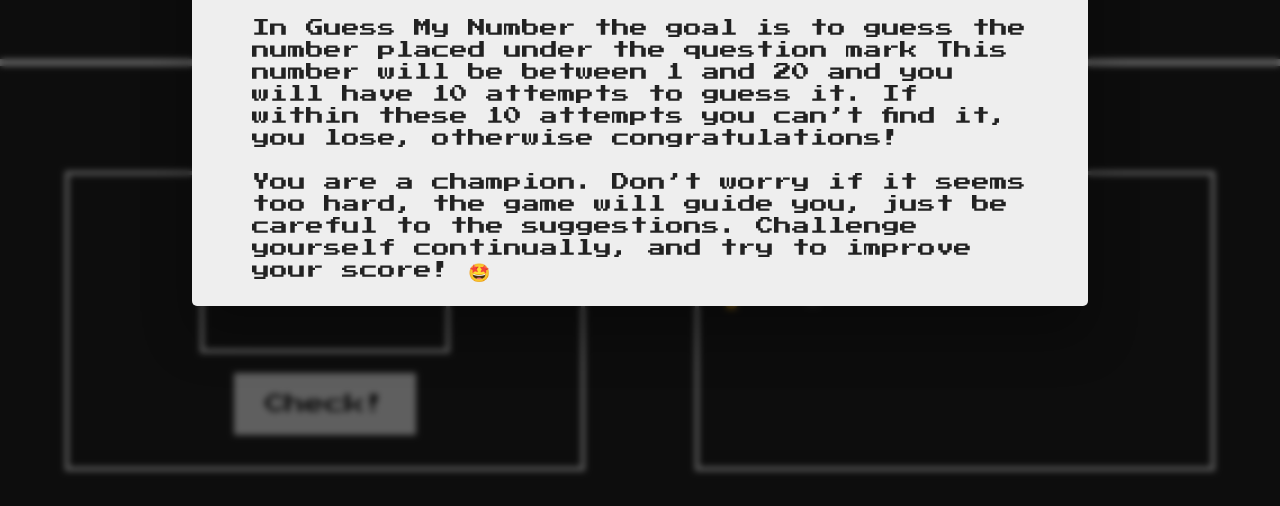
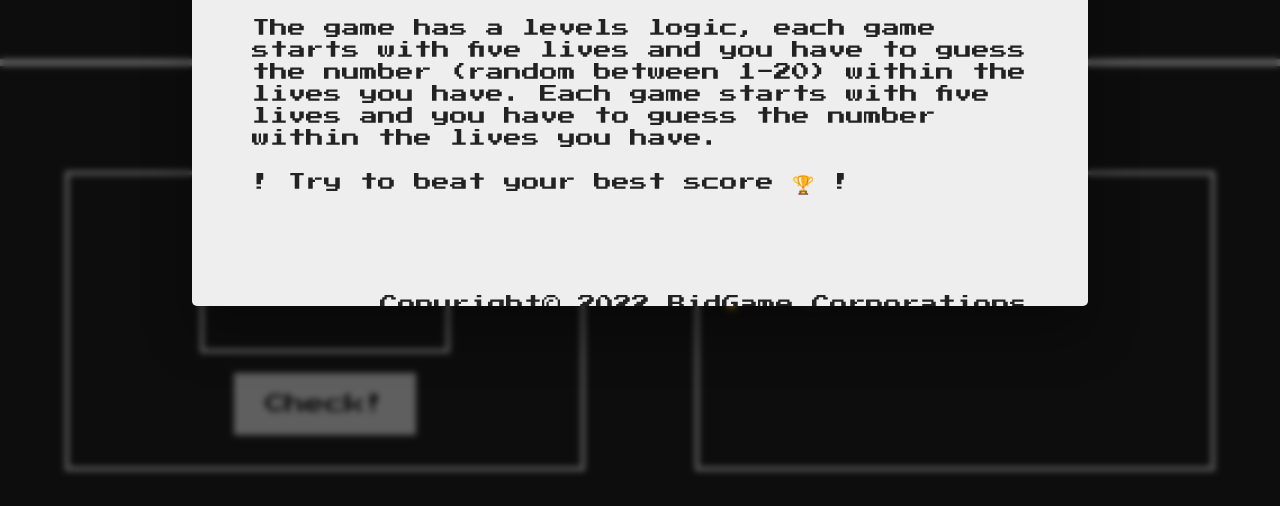
Before and after one commit to stefanBid/Guess-My-Number, a plain HTML site: page index.html in a window 1280 px wide. Both pictures are taken after a click on the button "Info". Shown: the part 294-800 px from the top of the page. Drawn offline with Linux system fonts and the light colour scheme.

Commit message:
V 1.6 BUG FIXED

```diff
--- a/index.html
+++ b/index.html
@@ -41,14 +41,14 @@
       <button class="close-modal">&times;</button>
       <h1>Game Info 👾</h1>
       <p>
-        In Guess My Number the goal is to guess the number placed under the
-        question mark This number will be between 1 and 20 and you will have 10
-        attempts to guess it. If within these 10 attempts you can’t find it, you
-        lose, otherwise congratulations! <br /><br />
-        You are a champion. Don’t worry if it seems too hard, the game will
-        guide you, just be careful to the suggestions. Challenge yourself
-        continually, and try to improve your score! 🤩
+        The game has a levels logic, each game starts with five lives and you
+        have to guess the number (random between 1-20) within the lives you
+        have. Each game starts with five lives and you have to guess the number
+        within the lives you have. <br />
+        <br />
+        ! Try to beat your best score 🏆 !
       </p>
+      <p class="cr">Copyright© 2022 BidGame Corporations</p>
     </div>
 
     <div class="modal hidden">
--- a/script.js
+++ b/script.js
@@ -1,9 +1,15 @@
 "use strict";
+
+//Storage HighScore
+let highscore = 0;
+if (localStorage.getItem("highscore") != null) {
+  highscore = localStorage.getItem("highscore");
+  document.querySelector(".highscore").textContent = highscore;
+}
 
 //Random Number between 1-20
 let SECRET_NUMBER = Math.trunc(Math.random() * 20) + 1;
 let POINT = 50;
-let highscore = 0;
 let text = "";
 let game = 0;
 let level = 1;
@@ -11,7 +17,8 @@ let life = 5;
 let topLife = 5;
 let score = 0;
 let win = false;
-console.log("Welcome Bid Corporations 2022©");
+console.log("Copyright© 2022 BidGame");
+
 // HTML <body>
 const body = document.querySelector("body");
 
@@ -183,6 +190,7 @@ btnCheck.addEventListener("click", function () {
       if (score > highscore) {
         highscore = score;
         parHighscore.textContent = highscore;
+        localStorage.setItem("highscore", highscore);
       }
       life = correctNumberAtFirst(life, "😎 You are the best!!");
     } else {
@@ -193,6 +201,7 @@ btnCheck.addEventListener("click", function () {
       if (score > highscore) {
         highscore = score;
         parHighscore.textContent = highscore;
+        localStorage.setItem("highscore", highscore);
       }
       life = correctNumber(life, "🎉 Correct Number!");
     }
--- a/style.css
+++ b/style.css
@@ -1,4 +1,10 @@
 @import url("https://fonts.googleapis.com/css?family=Press+Start+2P&display=swap");
+
+.cr {
+  margin-top: 10rem;
+  text-align: end;
+  font-size: 0.5rem;
+}
 
 * {
   margin: 0;
```
Also changed, not shown: 1 other file.
